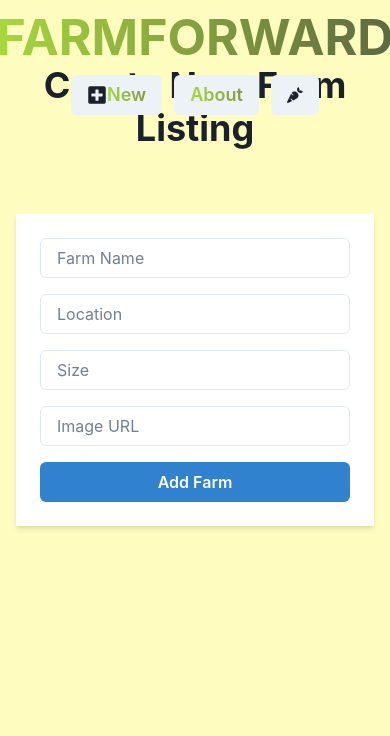
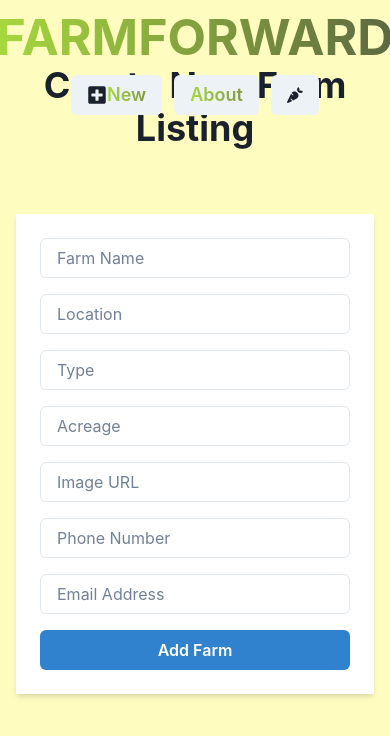
Before and after one commit to kush-1/FarmForward, a React (Vite) app in the folder Front-end/: page /create in a window 390 px wide. Shown: the top 736 px of the page. Built offline with nearby package versions, Linux system fonts and the light colour scheme.

Commit message:
Moved to CreateFarmPages fully, added type, phone, and email inputs

```diff
--- a/Front-end/src/pages/CreateFarmPage.jsx
+++ b/Front-end/src/pages/CreateFarmPage.jsx
@@ -5,8 +5,11 @@ const CreateFarmPage = () => {
     const [newFarm, setNewFarm] = useState({
         name: "",
         location: "",
-        size: "",
+        type: "",
+        acreage: "",
         image: "",
+        phone: "",
+        email: "",
     });
 
     const handleAddFarm = () => {
@@ -21,7 +24,7 @@ const CreateFarmPage = () => {
                 </Heading>
 
                 <Box
-                    w={"full"} bg={useColorModeValue("white","gray.800")}
+                    w={"full"} bg={useColorModeValue("white","5d6841")}
                     p={6} founded={"lg"} shadow={"md"}
                 >
                     <VStack spacing={4}>
@@ -38,16 +41,35 @@ const CreateFarmPage = () => {
                             onChange={(e)=>setNewFarm({...newFarm, location: e.target.value})}
                         />
                         <Input
-                            placeholder="Size"
-                            name="size"
-                            value={newFarm.size}
-                            onChange={(e)=>setNewFarm({...newFarm, size: e.target.value})}
+                            placeholder = "Type"
+                            name = "type"
+                            value = {newFarm.type}
+                            onChange = {(e) => setNewFarm({ ...newFarm, location: e.target.value})}
+                        />
+                        <Input
+                            placeholder="Acreage"
+                            name="acreage"
+                            type = 'number'
+                            value={newFarm.acreage}
+                            onChange={(e)=>setNewFarm({...newFarm, acreage: e.target.value})}
                         />
                         <Input
                             placeholder="Image URL"
                             name="image"
                             value={newFarm.image}
                             onChange={(e)=>setNewFarm({...newFarm, image: e.target.value})}
+                        />
+                        <Input
+                            placeholder = "Phone Number"
+                            name = "phone"
+                            value = {newFarm.phone}
+                            onChange = {(e) => setNewFarm({ ...newFarm, phone: e.target.value})}
+                        />
+                        <Input
+                            placeholder = "Email Address"
+                            name = "email"
+                            value = {newFarm.email}
+                            onChange = {(e) => setNewFarm({ ...newFarm, email: e.target.value})}
                         />
                         <Button colorScheme="blue" onClick={handleAddFarm} w="full">
                             Add Farm
--- a/Front-end/src/pages/HomePage.jsx
+++ b/Front-end/src/pages/HomePage.jsx
@@ -1,6 +1,6 @@
 const HomePage = () => {
   return (
-    <div>HomePage</div>
+    <div></div>
   )
 }
 
```
Also changed, not shown: Front-end/src/pages/Farmland.jsx (deleted, +0 -77 lines).
